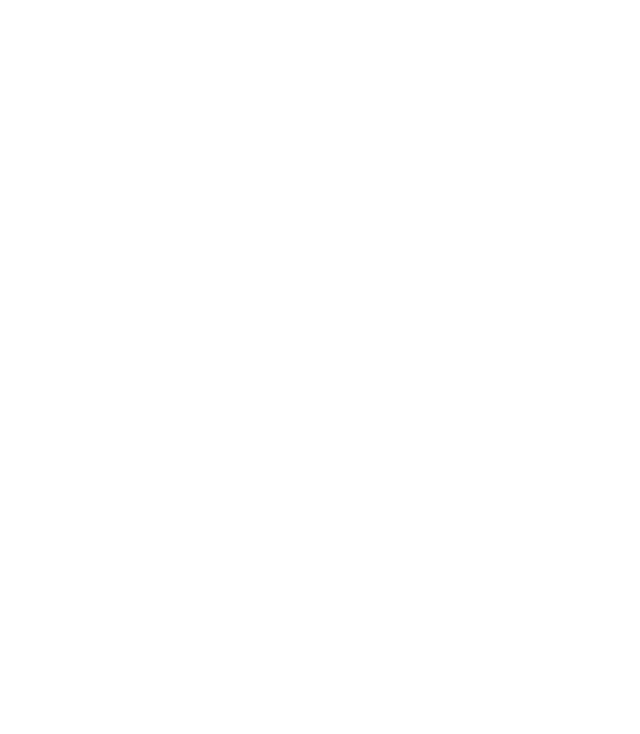
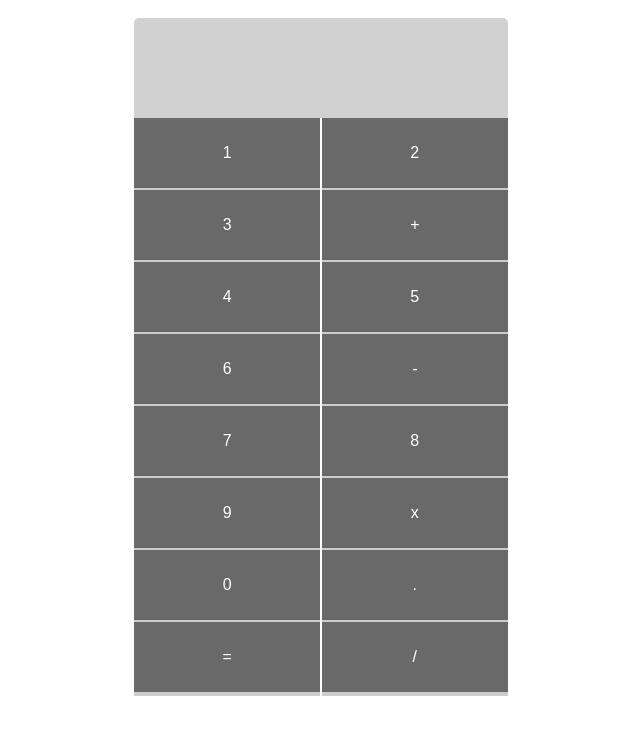
Before and after one commit to MikaelGrace/online_calculator, a plain HTML site: page index.html in a window 1280 px wide. Shown: the whole page, without its empty margins (319-959 px from the left). Drawn offline with Linux system fonts and the light colour scheme.

Commit message:
add a display field and buttons for numbers and the different operation. -add basic style for the button interaction and the display field

```diff
--- a/css/style.css
+++ b/css/style.css
@@ -0,0 +1,58 @@
+body {
+    font-family: Georgia, 'Times New Roman', Times, serif;
+}
+
+.container {
+    display: flex;
+    flex-direction: column;
+    justify-content: center;
+    align-items: center;
+    padding: 10px;
+}
+
+.display {
+    height: 100px;
+    background-color: #d1d1d1;
+    width: 30%;
+    border-top-left-radius: 5px;
+    border-top-right-radius: 5px;
+
+}
+
+.buttons {
+    display: flex;
+    flex-wrap: wrap;
+    width: 30%;
+    gap: 2px;
+
+}
+
+button {
+    width: 125px;
+    height: 70px;
+    flex: 1 1 125px;
+    font-size: 16px;
+    border: none;
+
+    cursor: pointer;
+    /* transition: all 0.2s ease-in-out; */
+    box-shadow: 0 4px #00000033;
+    color: white;
+    background-color: dimgray;
+}
+
+button:hover {
+    /* background-color: black; */
+    /* transform: translateY(-2px); */
+    box-shadow: 0 4px #00000033;
+    /* box-shadow: 0 4px #1565c0; */
+    top: 2px;
+}
+
+button:active {
+    /* outline: 3px solid white; */
+    box-shadow: none;
+    top: 6px;
+    background-color: #d3d3d3;
+    color: #000000;
+}
--- a/index.html
+++ b/index.html
@@ -8,6 +8,32 @@
 </head>
 <body>
 
+    <div class="container">
+        <div class="display">
+
+        </div>
+
+        <div class="buttons">
+            <button>1</button>
+            <button>2</button>
+            <button>3</button>
+            <button>+</button>
+            <button>4</button>
+            <button>5</button>
+            <button>6</button>
+            <button>-</button>
+            <button>7</button>
+            <button>8</button>
+            <button>9</button>
+            <button>x</button>
+            <button>0</button>
+            <button>.</button>
+            <button>=</button>
+            <button>/</button>
+        </div>
+
+    </div>
+
     <script src="./js/script.js">
 
     </script>
```
